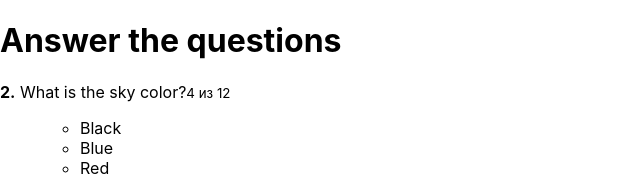
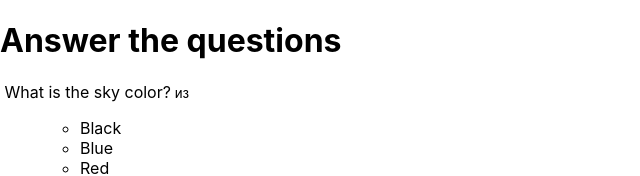
Before and after one commit to poperechnyi1/React-learning, a React app in the folder learn_cource_1/component_practice/: page / in a window 1280 px wide. Shown: the top 176 px of the page, without its empty margins (0-640 px from the left). Built offline with nearby package versions, Linux system fonts and the light colour scheme.

Commit message:
Using non statick data

```diff
--- a/learn_cource_1/component_practice/src/components/ActiveQuiz/ActiveQuiz.js
+++ b/learn_cource_1/component_practice/src/components/ActiveQuiz/ActiveQuiz.js
@@ -8,11 +8,11 @@ const ActiveQuiz = props => {
         <p className={classes.Question}>
             <span>
                 <strong>
-                    2.
+                    {props.answerNumber}
                 </strong>&nbsp;
                 {props.question}
             </span>
-            <small>4 из 12</small>
+            <small>{props.answerNumber} из {props.quizLength}</small>
         </p>
 
         <ul>
```
